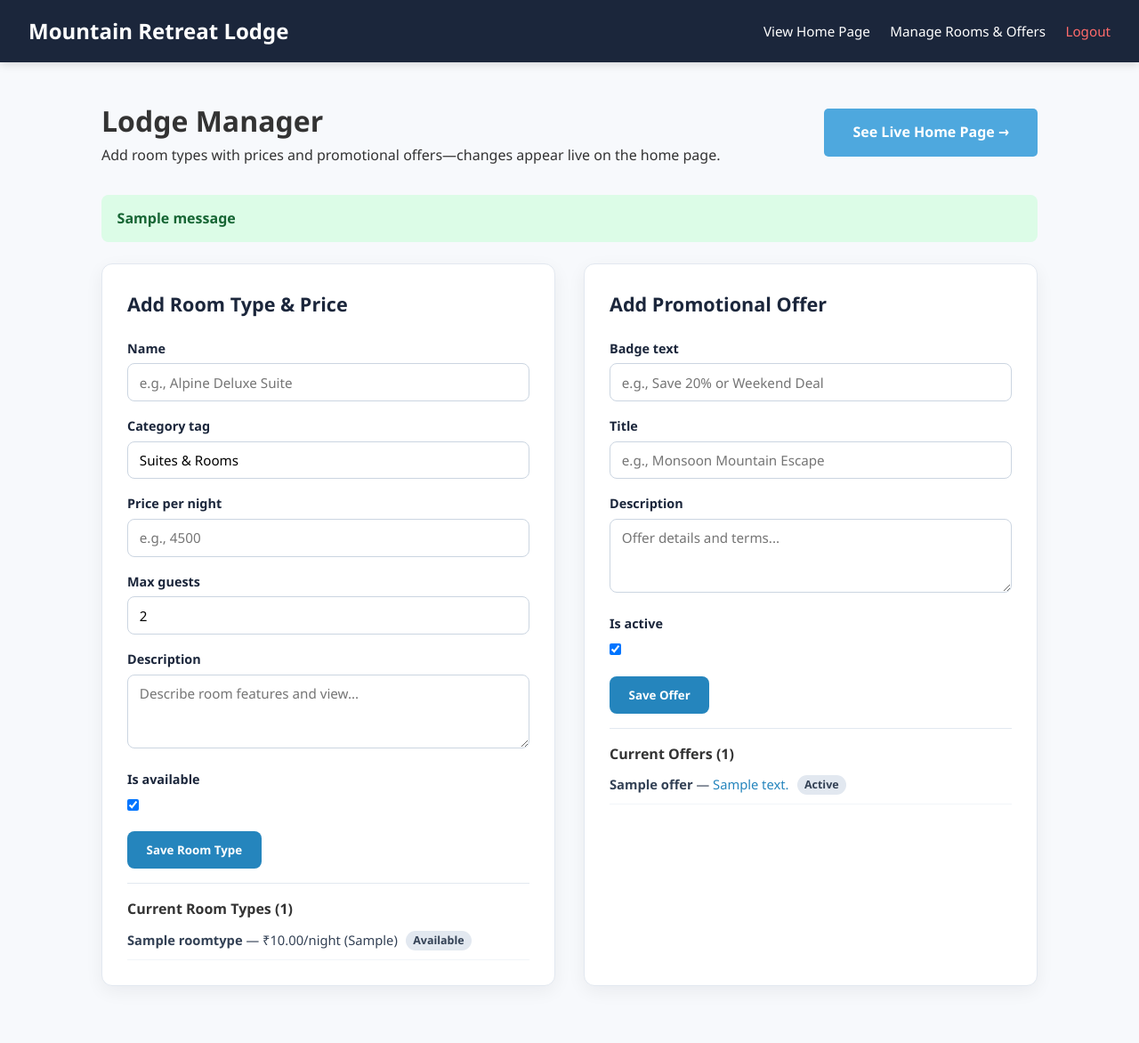
After one commit to gourabgoswami2005-crypto/lodge_project, a Django app: page /manage-lodge/ in a window 1280 px wide. The commit adds this page. Shown: the whole page at 89% size. Run offline with Django 5.2, Linux system fonts and the light colour scheme; a user stored in the database is signed in; tables that the repository leaves empty hold one stand-in row (values such as "Sample post"); one stand-in notice (Sample message) is shown.

Commit message:
added manage.html dile to manage the offer and room section

```diff
--- /dev/null
+++ b/bookings/forms.py
@@ -0,0 +1,28 @@
+# adding rooms and offers
+
+from django import forms
+from .models import RoomType, Offer
+
+
+class RoomTypeForm(forms.ModelForm):
+    class Meta:
+        model = RoomType
+        fields = ["name", "category_tag", "price_per_night", "max_guests", "description", "is_available"]
+        widgets = {
+            "name": forms.TextInput(attrs={"placeholder": "e.g., Alpine Deluxe Suite"}),
+            "category_tag": forms.TextInput(attrs={"placeholder": "e.g., Suites & Rooms"}),
+            "price_per_night": forms.NumberInput(attrs={"placeholder": "e.g., 4500", "step": "0.01"}),
+            "max_guests": forms.NumberInput(attrs={"min": 1}),
+            "description": forms.Textarea(attrs={"rows": 3, "placeholder": "Describe room features and view..."}),
+        }
+
+
+class OfferForm(forms.ModelForm):
+    class Meta:
+        model = Offer
+        fields = ["badge_text", "title", "description", "is_active"]
+        widgets = {
+            "badge_text": forms.TextInput(attrs={"placeholder": "e.g., Save 20% or Weekend Deal"}),
+            "title": forms.TextInput(attrs={"placeholder": "e.g., Monsoon Mountain Escape"}),
+            "description": forms.Textarea(attrs={"rows": 3, "placeholder": "Offer details and terms..."}),
+        }
--- a/bookings/urls.py
+++ b/bookings/urls.py
@@ -2,14 +2,16 @@ from django.urls import path
 from .views import (
     home_view,
     booking_view,
+    manage_lodge_view,
     book_room_api,
     signup_view,
     signin_view,
-    logout_view
+    logout_view,
 )
 
 urlpatterns = [
     path('', home_view, name='home'),
+    path('manage-lodge/', manage_lodge_view, name='manage_lodge'),
     path('booking/', booking_view, name='booking'),
     path('signup/', signup_view, name='signup'),
     path('signin/', signin_view, name='signin'),
--- a/bookings/views.py
+++ b/bookings/views.py
@@ -3,20 +3,66 @@ from django.http import JsonResponse
 from django.views.decorators.csrf import csrf_exempt
 import json
 from datetime import datetime
-from .models import Room, Reservation
+from .models import RoomType, Reservation, Offer
+from .forms import RoomTypeForm, OfferForm
 from django.contrib.auth.models import User
 from django.contrib.auth import authenticate, login, logout
+from django.contrib.auth.decorators import user_passes_test
 from django.contrib import messages
 from django.core.mail import send_mail
 from django.conf import settings
 
+
+def is_admin_user(user):
+    return user.is_authenticated and user.is_superuser
+
+
 def home_view(request):
-    rooms = Room.objects.all()
-    return render(request, 'home.html', {'rooms': rooms})
+    rooms = RoomType.objects.filter(is_available=True)
+    offers = Offer.objects.filter(is_active=True)
+    return render(request, 'home.html', {
+        'rooms': rooms,
+        'offers': offers,
+    })
+
 
 def booking_view(request):
-    rooms = Room.objects.all()
+    rooms = RoomType.objects.filter(is_available=True)
     return render(request, 'booking.html', {'rooms': rooms})
+
+
+@user_passes_test(is_admin_user, login_url='signin')
+def manage_lodge_view(request):
+    room_form = RoomTypeForm(prefix='room')
+    offer_form = OfferForm(prefix='offer')
+
+    if request.method == 'POST':
+        form_type = request.POST.get('form_type')
+
+        if form_type == 'add_room':
+            room_form = RoomTypeForm(request.POST, prefix='room')
+            if room_form.is_valid():
+                room_form.save()
+                messages.success(request, 'New room type and price added!')
+                return redirect('manage_lodge')
+
+        elif form_type == 'add_offer':
+            offer_form = OfferForm(request.POST, prefix='offer')
+            if offer_form.is_valid():
+                offer_form.save()
+                messages.success(request, 'New offer added!')
+                return redirect('manage_lodge')
+
+    rooms = RoomType.objects.all()
+    offers = Offer.objects.all()
+
+    return render(request, 'manage.html', {
+        'room_form': room_form,
+        'offer_form': offer_form,
+        'rooms': rooms,
+        'offers': offers,
+    })
+
 
 @csrf_exempt  # <-- Add this decorator to disable CSRF blocking for API POST requests
 def book_room_api(request):
@@ -44,11 +90,11 @@ def book_room_api(request):
                 return JsonResponse({'status': 'error', 'message': 'Invalid stay duration. Check-out must be after check-in.'}, status=400)
 
             try:
-                room = Room.objects.get(room_name=room_type)
-            except Room.DoesNotExist:
+                room = RoomType.objects.get(name=room_type, is_available=True)
+            except RoomType.DoesNotExist:
                 return JsonResponse({'status': 'error', 'message': 'Selected room type does not exist.'}, status=400)
 
-            total_price = float(room.base_price_per_night) * nights
+            total_price = float(room.price_per_night) * nights
 
             reservation = Reservation.objects.create(
                 full_name=full_name,
@@ -96,6 +142,7 @@ def book_room_api(request):
 
     return JsonResponse({'status': 'error', 'message': 'Invalid HTTP method'}, status=405)
 
+
 # user login/signup
 
 def signup_view(request):
@@ -136,6 +183,7 @@ def signup_view(request):
 
     return render(request, 'signup.html')
 
+
 def signin_view(request):
     if request.method == 'POST':
         email = request.POST.get('email')
@@ -173,6 +221,7 @@ def signin_view(request):
 
     return render(request, 'signin.html')
 
+
 def logout_view(request):
     logout(request)
     return redirect('home')
--- /dev/null
+++ b/templates/manage.html
@@ -0,0 +1,194 @@
+{% load static %}
+<!DOCTYPE html>
+<html lang="en">
+<head>
+    <meta charset="UTF-8">
+    <meta name="viewport" content="width=device-width, initial-scale=1.0">
+    <title>Manage Rooms &amp; Offers | Mountain Retreat Lodge</title>
+    <link rel="stylesheet" href="{% static 'css/home.css' %}">
+    <style>
+        .manage-wrap {
+            max-width: 1100px;
+            margin: 2.5rem auto 4rem;
+            padding: 0 1.5rem;
+        }
+        .manage-top {
+            display: flex;
+            justify-content: space-between;
+            align-items: center;
+            flex-wrap: wrap;
+            gap: 1rem;
+            margin-bottom: 2rem;
+        }
+        .manage-grid {
+            display: grid;
+            grid-template-columns: repeat(auto-fit, minmax(320px, 1fr));
+            gap: 2rem;
+            margin-bottom: 3rem;
+        }
+        .panel-card {
+            background: #fff;
+            border: 1px solid #e2e8f0;
+            border-radius: 12px;
+            padding: 1.75rem;
+            box-shadow: 0 6px 20px rgba(15, 23, 42, 0.06);
+        }
+        .panel-card h2 {
+            color: #1b263b;
+            margin-bottom: 1.25rem;
+            font-size: 1.35rem;
+        }
+        .field-row {
+            margin-bottom: 1rem;
+        }
+        .field-row label {
+            display: block;
+            font-weight: 600;
+            color: #1b263b;
+            margin-bottom: 0.35rem;
+            font-size: 0.9rem;
+        }
+        .field-row input[type="text"],
+        .field-row input[type="number"],
+        .field-row textarea {
+            width: 100%;
+            padding: 0.65rem 0.8rem;
+            border: 1px solid #cbd5e1;
+            border-radius: 8px;
+            font-size: 0.95rem;
+        }
+        .submit-btn {
+            background: #2585bd;
+            color: #fff;
+            border: none;
+            padding: 0.75rem 1.35rem;
+            border-radius: 8px;
+            font-weight: 600;
+            cursor: pointer;
+        }
+        .submit-btn:hover {
+            background: #1b263b;
+        }
+        .msg-banner {
+            background: #dcfce7;
+            color: #166534;
+            padding: 0.85rem 1.1rem;
+            border-radius: 8px;
+            margin-bottom: 1.5rem;
+            font-weight: 600;
+        }
+        .list-box {
+            margin-top: 1rem;
+            border-top: 1px solid #e2e8f0;
+            padding-top: 1rem;
+        }
+        .list-item {
+            padding: 0.6rem 0;
+            border-bottom: 1px solid #f1f5f9;
+            font-size: 0.92rem;
+            color: #334155;
+        }
+        .status-tag {
+            font-size: 0.78rem;
+            font-weight: 600;
+            padding: 0.15rem 0.5rem;
+            border-radius: 999px;
+            background: #e2e8f0;
+            color: #334155;
+            margin-left: 0.35rem;
+        }
+    </style>
+</head>
+<body>
+    <header class="site-header">
+        <div class="nav-container">
+            <div class="logo">Mountain Retreat Lodge</div>
+            <nav class="main-nav">
+                <a href="{% url 'home' %}">View Home Page</a>
+                <a href="{% url 'manage_lodge' %}">Manage Rooms &amp; Offers</a>
+                <a href="{% url 'logout' %}" class="btn-logout">Logout</a>
+            </nav>
+        </div>
+    </header>
+
+    <main class="manage-wrap">
+        <div class="manage-top">
+            <div>
+                <h1>Lodge Manager</h1>
+                <p>Add room types with prices and promotional offers—changes appear live on the home page.</p>
+            </div>
+            <a href="{% url 'home' %}" class="hero-btn">See Live Home Page &rarr;</a>
+        </div>
+
+        {% if messages %}
+            {% for message in messages %}
+                <div class="msg-banner">{{ message }}</div>
+            {% endfor %}
+        {% endif %}
+
+        <div class="manage-grid">
+            <!-- Add Room Type & Price -->
+            <section class="panel-card">
+                <h2>Add Room Type &amp; Price</h2>
+                <form method="post">
+                    {% csrf_token %}
+                    <input type="hidden" name="form_type" value="add_room">
+                    {% for field in room_form %}
+                        <div class="field-row">
+                            <label for="{{ field.id_for_label }}">{{ field.label }}</label>
+                            {{ field }}
+                            {% if field.errors %}
+                                <small style="color: #dc2626;">{{ field.errors|striptags }}</small>
+                            {% endif %}
+                        </div>
+                    {% endfor %}
+                    <button type="submit" class="submit-btn">Save Room Type</button>
+                </form>
+
+                <div class="list-box">
+                    <strong>Current Room Types ({{ rooms|length }})</strong>
+                    {% for room in rooms %}
+                        <div class="list-item">
+                            <strong>{{ room.name }}</strong> &mdash; ₹{{ room.price_per_night }}/night ({{ room.category_tag }})
+                            <span class="status-tag">{% if room.is_available %}Available{% else %}Hidden{% endif %}</span>
+                        </div>
+                    {% empty %}
+                        <div class="list-item">No rooms added yet.</div>
+                    {% endfor %}
+                </div>
+            </section>
+
+            <!-- Add Offer -->
+            <section class="panel-card">
+                <h2>Add Promotional Offer</h2>
+                <form method="post">
+                    {% csrf_token %}
+                    <input type="hidden" name="form_type" value="add_offer">
+                    {% for field in offer_form %}
+                        <div class="field-row">
+                            <label for="{{ field.id_for_label }}">{{ field.label }}</label>
+                            {{ field }}
+                            {% if field.errors %}
+                                <small style="color: #dc2626;">{{ field.errors|striptags }}</small>
+                            {% endif %}
+                        </div>
+                    {% endfor %}
+                    <button type="submit" class="submit-btn">Save Offer</button>
+                </form>
+
+                <div class="list-box">
+                    <strong>Current Offers ({{ offers|length }})</strong>
+                    {% for offer in offers %}
+                        <div class="list-item">
+                            <strong>{{ offer.title }}</strong> &mdash; <span style="color: #2585bd;">{{ offer.badge_text }}</span>
+                            <span class="status-tag">{% if offer.is_active %}Active{% else %}Inactive{% endif %}</span>
+                        </div>
+                    {% empty %}
+                        <div class="list-item">No offers added yet.</div>
+                    {% endfor %}
+                </div>
+            </section>
+        </div>
+    </main>
+</body>
+</html>
```
Also changed, not shown: bookings/admin.py (+13 -6 lines), bookings/models.py (+27 -22 lines), templates/home.html (+32 -51 lines), bookings/migrations/0003_offer_roomtype.py (added), bookings/migrations/0004_delete_room_alter_reservation_room_type.py (added).
